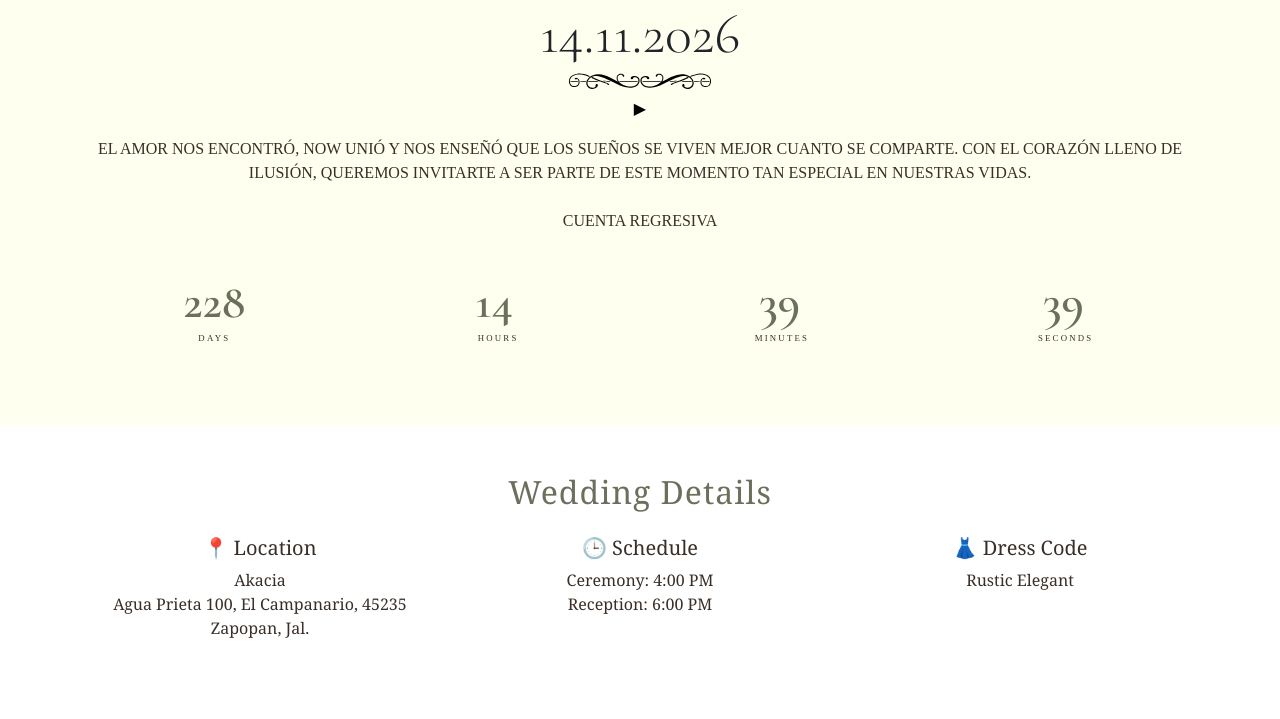
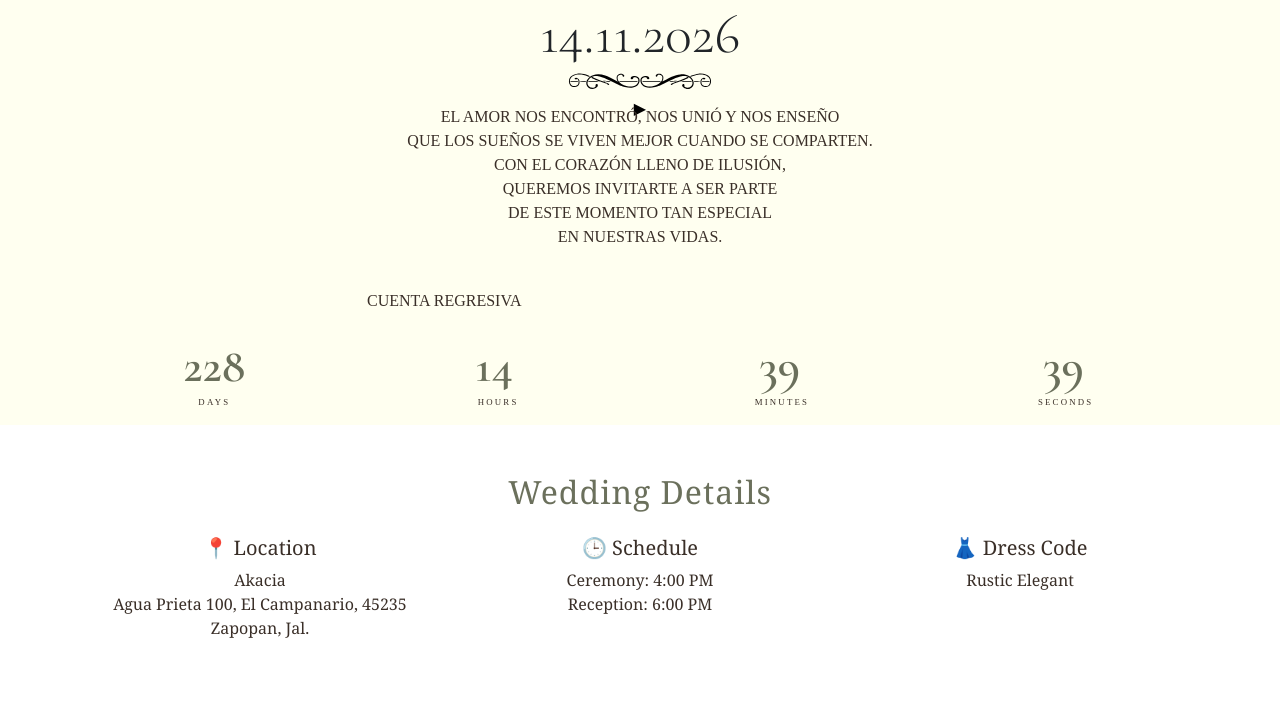
Before and after one commit to iconitodotcom/wedding-invite, a Flask app: page / in a window 1280 px wide. Shown: the part 735-1454 px from the top of the page. Run offline with Flask 3, Linux system fonts and the light colour scheme; some web fonts are replaced.

Commit message:
css and js animation for text in detail.html

```diff
--- a/invite/static/css/base.css
+++ b/invite/static/css/base.css
@@ -181,7 +181,7 @@ body {
     display: grid;
     grid-template-columns: repeat(4, 1fr);
     gap: 1.2rem;
-    margin: 2.8rem 0 2rem;
+    margin: 1.8rem 0 1rem;
     animation: fadeUp 1.4s 0.55s cubic-bezier(0.22,1,0.36,1) both;
 }
 .unit
@@ -215,3 +215,40 @@ body {
     text-transform: uppercase;
     /* color: var(--rustic-green); */
 }
+.typewriter
+{
+    overflow: hidden;
+    white-space: nowrap;
+    max-width: 0;
+    margin-bottom: 0;
+    /* NO opacity: 0 here — let width handle visibility */
+}
+.typewriter.animate
+{
+    animation: typing 2.5s steps(30) forwards,  blink 0.6s step-end infinite;
+}
+@keyframes typing {
+    from { max-width: 0; }
+    to   { max-width: 100%; }
+}
+@keyframes blink  { 50% { border-color: transparent; } }
+
+.reveal-line
+{
+    display: block;
+    overflow: hidden;
+}
+.reveal-line span
+{
+    display: block;
+    transform: translateY(-100%); /* start below - hidden by overflow */
+    opacity: 0;
+    /* transition: transform 0.7s cubic-bezier(0.22, 1, 0.36, 1), opacity 0.7s ease; */
+    transition: transform 2.2s cubic-bezier(0.22, 1, 0.36, 1), opacity 1.0s ease;
+}
+/* fires when JS adds .visible to the parent */
+.reveal-line.visible span
+{
+    transform: translateY(0);
+    opacity: 1;
+}
--- /dev/null
+++ b/invite/static/js/scrollAnimation.js
@@ -0,0 +1,18 @@
+// 3 — watch for element entering viewport, then trigger
+const observer = new IntersectionObserver((entries) => {
+    entries.forEach(entry => {
+      if (entry.isIntersecting) {
+        if (entry.target.classList.contains('reveal-line')) { entry.target.classList.add('visible') }
+        if (entry.target.classList.contains('typewriter')) { entry.target.classList.add('animate') }
+        //entry.target.classList.add('animate');
+        observer.unobserve(entry.target);  // only animate once
+      }
+    });
+  }, { threshold: 1 });  // trigger when 30% visible
+
+  document.querySelectorAll('.typewriter').forEach(el => observer.observe(el));
+  document.querySelectorAll('.reveal-line').forEach((el, i ) => {
+    // stagger each line
+   // el.querySelector('span').style.transitionDelay = `${i * 0.3}s`;
+    observer.observe(el);
+  });
--- a/invite/templates/base.html
+++ b/invite/templates/base.html
@@ -3,7 +3,7 @@
 <head>
     <meta charset="UTF-8">
     <title>Claudia & Julio – Wedding</title>
-    <meta name="viewport" content="width=device-width, initial-scale=1">
+    <meta name="viewport" content="width=device-width, initial-scale=1, maximum-scale=1">
 
     <meta property="og:title" content="Julio & Claudia Wedding">
     <meta property="og:description" content="Join us to celebrate our wedding day">
@@ -36,12 +36,13 @@
         }
     </style>
 
-    {% block content %}
-    {% endblock %}
+        {% block content %}
+        {% endblock %}
 
     <!-- javascript -->
     <script src="https://cdn.jsdelivr.net/npm/bootstrap@5.3.2/dist/js/bootstrap.bundle.min.js"></script>
     <script src="{{ url_for('static', filename='js/countdown.js') }}"></script>
     <script src="{{ url_for('static', filename='js/music.js') }}"></script>
+    <script src="{{ url_for('static', filename='js/scrollAnimation.js') }}"></script>
 </body>
 </html>
--- /dev/null
+++ b/invite/templates/detail.html
@@ -0,0 +1,48 @@
+<!-- DETAIL -->
+<section class="mt-4">
+    <div class="container">
+        <!-- frace row -->
+        <div class="row mb-2">
+            <div class="col p-3">
+                <p class="text-center bodoni-moda-sc-txt">
+                    <span class="reveal-line"><span>EL AMOR NOS ENCONTRÓ, NOS UNIÓ Y NOS ENSEÑO</span></span>
+                    <span class="reveal-line"><span>QUE LOS SUEÑOS SE VIVEN MEJOR CUANDO SE COMPARTEN.</span></span>
+                    <span class="reveal-line"><span>CON EL CORAZÓN LLENO DE ILUSIÓN,</span></span>
+                    <span class="reveal-line"><span>QUEREMOS INVITARTE A SER PARTE</span></span>
+                    <span class="reveal-line"><span>DE ESTE MOMENTO TAN ESPECIAL</span></span>
+                    <span class="reveal-line"><span>EN NUESTRAS VIDAS.</span></span>
+                </p>
+            </div>
+        </div>
+        <!-- count down row-->
+        <div class="row">
+            <div class="col">
+                <div class="row justify-content-center">
+                    <div class="col-6">
+                        <p class="bodoni-moda-sc-txt typewriter">CUENTA REGRESIVA</p>
+                    </div>
+                </div>
+                <div class="row">
+                    <div class="countdown" id="countdown">
+                        <div class="unit">
+                            <span class="unit-value numberFont" id="days">--</span>
+                            <span class="unit-label">Days</span>
+                        </div>
+                        <div class="unit">
+                            <span class="unit-value numberFont" id="hours">--</span>
+                            <span class="unit-label">Hours</span>
+                        </div>
+                        <div class="unit">
+                            <span class="unit-value numberFont" id="minutes">--</span>
+                            <span class="unit-label">Minutes</span>
+                        </div>
+                        <div class="unit">
+                            <span class="unit-value numberFont" id="seconds">--</span>
+                            <span class="unit-label">Seconds</span>
+                        </div>
+                    </div>
+                </div>
+            </div>
+        </div>
+    </div>
+</section>
--- a/invite/templates/index.html
+++ b/invite/templates/index.html
@@ -6,7 +6,7 @@
 
 {% include "hero.html" %}
 
-{% include "info.html" %}
+{% include "detail.html" %}
 
 <!-- DETAILS -->
 <section class="py-5 bg-white">
```
